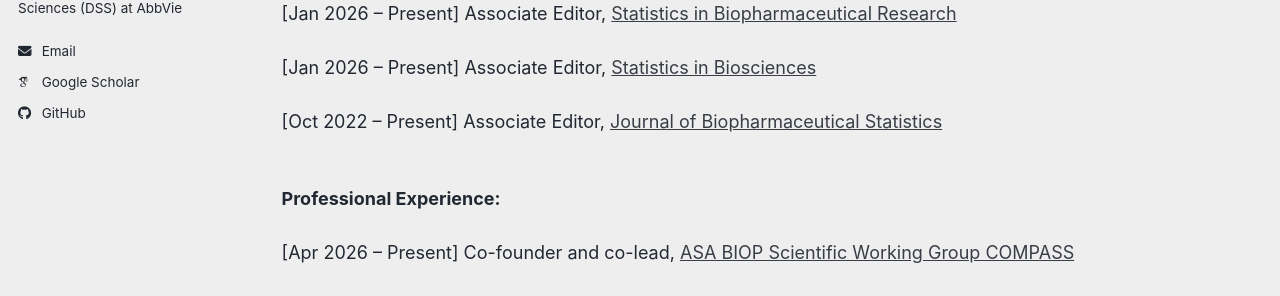
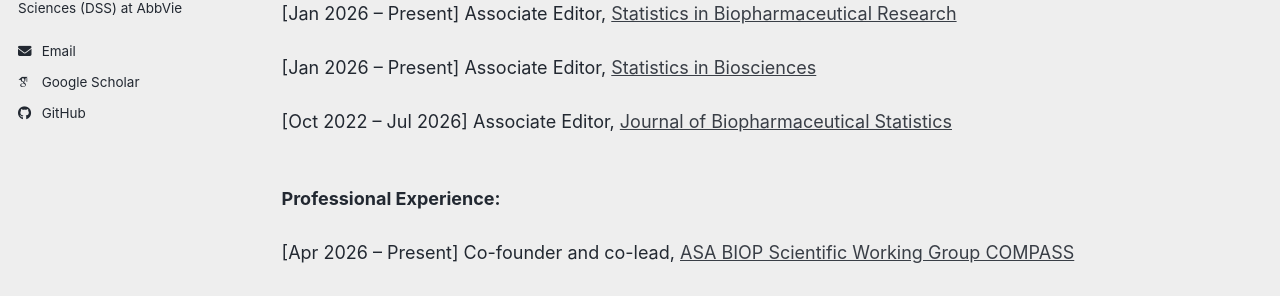
Before and after one commit to tian-yu-zhan/tian-yu-zhan.github.io, a Jekyll site: the page built from _pages/teaching.html, in a window 1280 px wide and 900 px high, scrolled down 517 px. Shown: the part 329-625 px from the top of the window. Built offline with Jekyll 4.4.1, drawn with Linux system fonts in a browser that asks for light colours; some web fonts are replaced; a script bundle is joined from its source files by our own code; library files that are not in the unit come from our copies.

Commit message:
Update teaching.html

```diff
--- a/_pages/teaching.html
+++ b/_pages/teaching.html
@@ -46,7 +46,7 @@
 [Jan 2026 – Present] Associate Editor, <a href="https://link.springer.com/journal/12561/editorial-board" target="_blank">Statistics in Biosciences</a>
   <br>
 <br>
-[Oct 2022 – Present] Associate Editor, <a href="https://www.tandfonline.com/journals/lbps20/about-this-journal#editorial-board" target="_blank">Journal of Biopharmaceutical Statistics</a>
+[Oct 2022 – Jul 2026] Associate Editor, <a href="https://www.tandfonline.com/journals/lbps20" target="_blank">Journal of Biopharmaceutical Statistics</a>
   <br>
 <br>
 <p><strong>Professional Experience: </strong>
```
